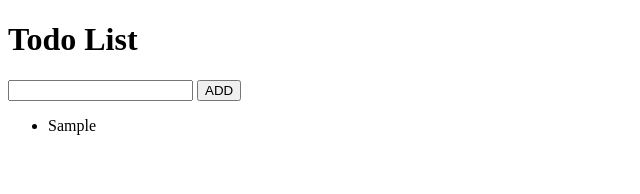
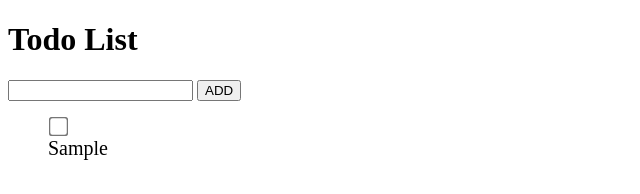
Before and after one commit to Obinnachieze/Todo-app, a plain HTML site: page index.html in a window 1280 px wide. Both pictures are taken after typing "Sample" into the empty fields and a click on the button "ADD". Shown: the whole page, without its empty margins (0-640 px from the left). Drawn offline with Linux system fonts and the light colour scheme.

Commit message:
added checkbox

```diff
--- a/app.js
+++ b/app.js
@@ -14,7 +14,7 @@ const todo = (button) => {
 
   addButton.addEventListener("click", () => {
     const todoText = todoInput.value.trim();
-    todoList.innerHTML += `<li>${todoText}</li>`;
+    todoList.innerHTML += `<input type="checkbox" ><li>${todoText}</li>`;
     todoInput.value = "";
   });
   todoList.addEventListener("click", (e) => {
--- a/style.css
+++ b/style.css
@@ -2,3 +2,14 @@
   text-decoration: line-through;
   opacity: 0.5;
 }
+li {
+  cursor: pointer;
+  margin: 0px;
+  padding: 0px;
+  list-style: none;
+  font-size: 20px;
+}
+input[type="checkbox"] {
+  transform: scale(1.5);
+  margin-right: 0px;
+}
```
